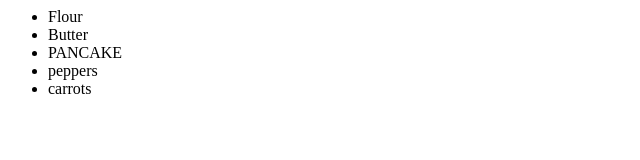
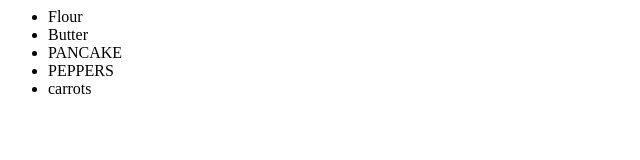
Before and after one commit to melissawahnish/grocerylist, a plain HTML site: page index.html in a window 1280 px wide. Shown: the full height of the page, 0-640 px from the left. Drawn offline with Linux system fonts and the light colour scheme.

Commit message:
peppers in all cap

```diff
--- a/index.html
+++ b/index.html
@@ -4,7 +4,7 @@
 			<li>Flour</li>
 			<li>Butter</li>
 			<li>PANCAKE</li>
-			<li>peppers</li>
+			<li>PEPPERS</li>
 			<li>carrots</li>
 	</body>
 </html>
```
